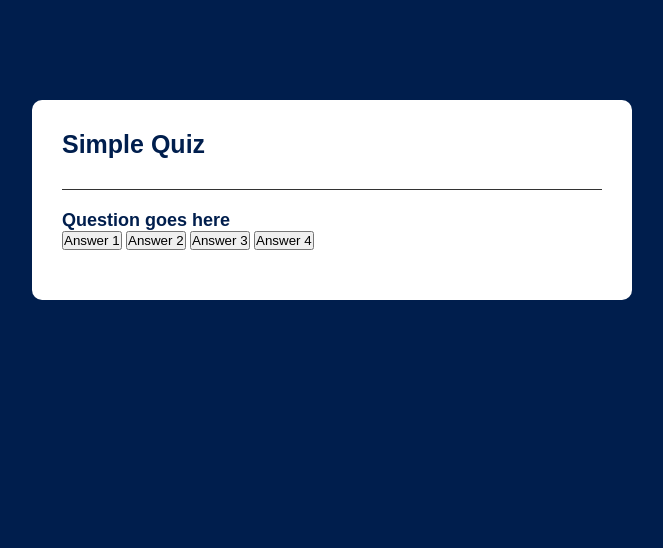
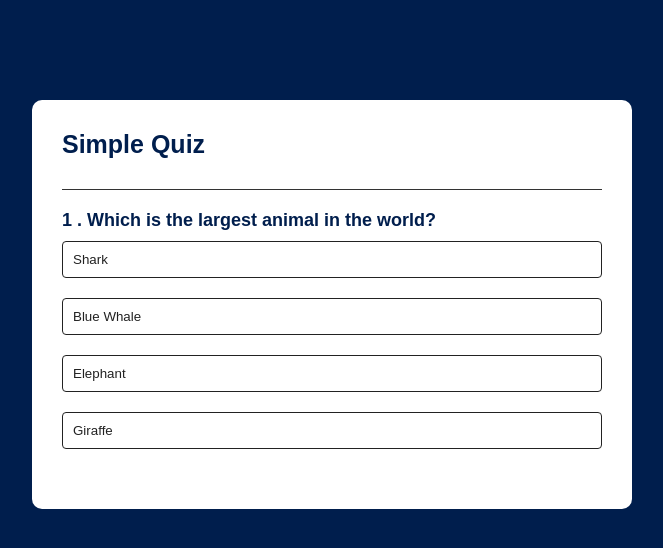
Before and after one commit to OwlPharaoh20/quiz-app, a plain HTML site: page index.html in a window 1280 px wide. Shown: the whole page, without its empty margins (308-971 px from the left). Drawn offline with Linux system fonts and the light colour scheme.

Commit message:
Updated the Full codes including script

```diff
--- a/index.html
+++ b/index.html
@@ -19,14 +19,14 @@
             <button class="btn"> Answer 2 </button>
             <button class="btn"> Answer 3 </button>
             <button class="btn"> Answer 4 </button>
-
-
         </div>
 
+        <button id="next-btn"> Next </button>
     </div>
 
 </div>
 
+<script src="index.js"> </script>
 </body>
 
 </html>
--- /dev/null
+++ b/index.js
@@ -0,0 +1,84 @@
+const questions =  [
+    {
+        question: "Which is the largest animal in the world?",
+        answers: [
+            {text:"Shark", correct: false},
+            {text:"Blue Whale", correct: true},
+            {text:"Elephant", correct: false},
+            {text:"Giraffe", correct: false},
+        ]
+    },
+
+    {
+        question: "Which is the smallest country in the world?",
+        answers: [
+            {text:"Vatican City", correct: true},
+            {text:"Bhutan", correct: true},
+            {text:"Nepal", correct: false},
+            {text:"Sri Lanka", correct: false},
+        ]
+
+
+    },
+
+    {
+        question: "Which is the largest Desert in the world?",
+        answers: [
+            {text:"Kalahari", correct: false},
+            {text:"Gobi", correct: true},
+            {text:"Sahara", correct: false},
+            {text:"Antarctica", correct: true},
+        ]
+    },
+
+    {
+        question: "Which is the smallest continent in the world?",
+        answers: [
+            {text:"asia", correct: false},
+            {text:"australia", correct: true},
+            {text:"Arctic", correct: false},
+            {text:"Africa", correct: false},
+        ]
+    }
+];
+
+const questionElement = document.getElementById("question");
+const answerButtons = document.getElementById("answer-buttons");
+const nextButton = document.getElementById("next-btn");
+
+let currentQuestionIndex = 0;
+let score = 0;
+
+
+function startQuiz(){
+    currentQuestionIndex = 0;
+    score = 0;
+    nextButton.innerHTML = "Next";
+    showQuestion();
+}
+
+function showQuestion (){
+    resetState();
+
+    let currentQuestion = questions[currentQuestionIndex];
+    let questionNo = currentQuestionIndex + 1;
+    questionElement.innerHTML = questionNo + " . " + currentQuestion.question;
+
+    currentQuestion.answers.forEach(answer =>  {
+        const button = document.createElement("button");
+        button.innerHTML = answer.text;
+        button.classList.add("btn");
+        answerButtons.appendChild(button);
+
+    });
+
+
+}
+
+function resetState (){
+    nextButton.style.display = "none";
+    while(answerButtons.firstChild) {
+        answerButtons.removeChild(answerButtons.firstChild);
+    }
+}
+startQuiz();
--- a/styles.css
+++ b/styles.css
@@ -41,3 +41,37 @@ body {
     font-weight: 600;
 
 }
+
+.btn {
+    background: #fff;
+    color: #222;
+    font-weight: 500;
+    width: 100%;
+    border: 1px solid;
+    padding: 10px;
+    margin: 10px 0;
+    text-align: left;
+    border-radius: 4px;
+    cursor: pointer;
+    transition: all 0.3s;
+}
+
+.btn:hover {
+    background: #222;
+    color: #fff;
+
+}
+
+#next-btn {
+    background: #001e4d;
+    color: #fff;
+    font-weight: 500;
+    width: 150px;
+    border: 0;
+    padding: 10px;
+    margin: 20px auto 0;
+    border-radius: 4px;
+    cursor: pointer;
+    display: none;
+
+}
```
